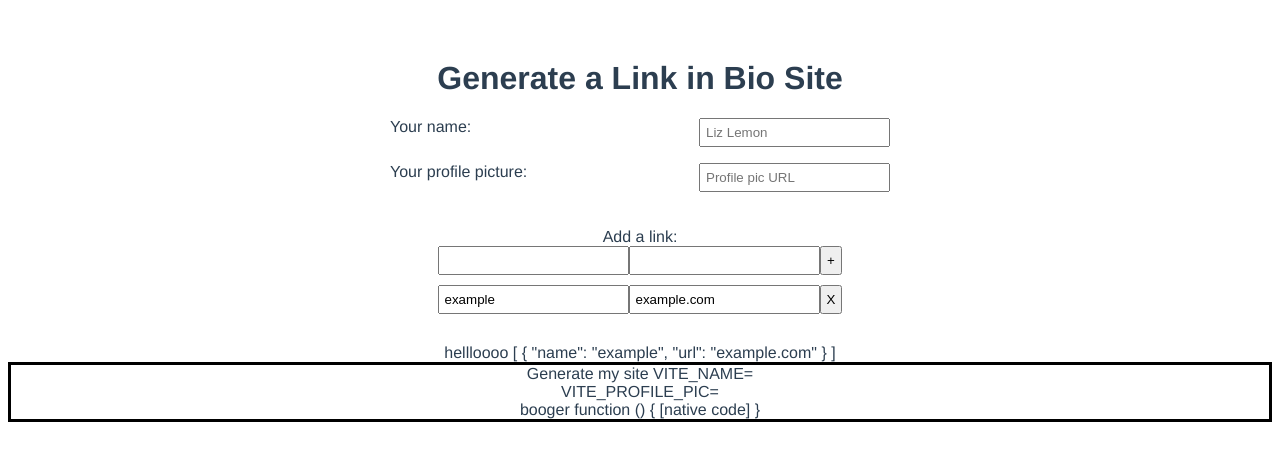
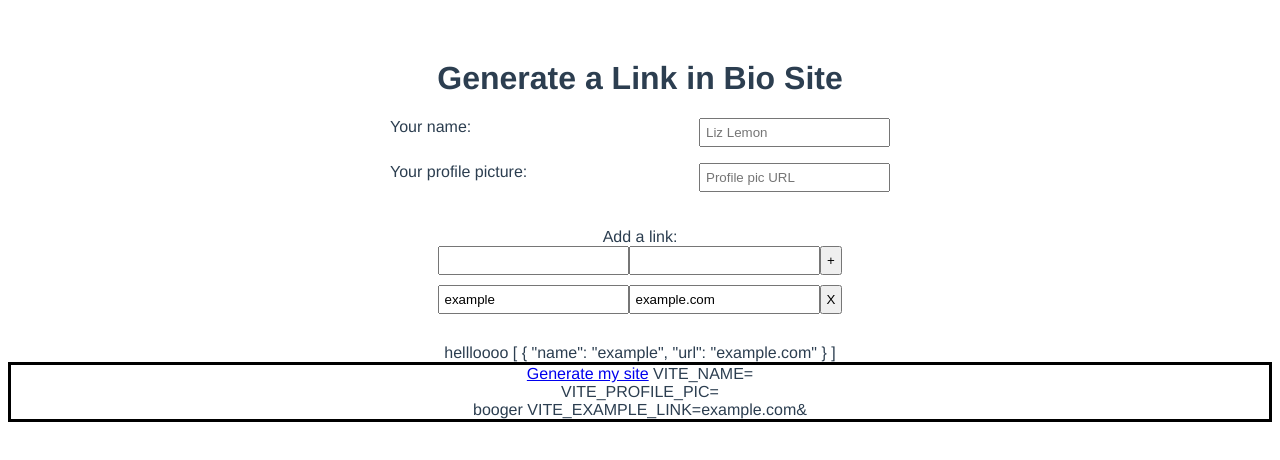
Before and after one commit to cassidoo/link-in-bio-generator, a Vue app: page / in a window 1280 px wide. Shown: the top 460 px of the page. Built offline with nearby package versions, Linux system fonts and the light colour scheme.

Commit message:
Start link generation

```diff
--- a/src/components/GenerateButton.vue
+++ b/src/components/GenerateButton.vue
@@ -1,11 +1,12 @@
 <template>
   <div class="generate-button">
-    <a>Generate my site</a>
+    <a :href="siteLink">Generate my site</a>
+
     VITE_NAME={{ name }} <br />
     VITE_PROFILE_PIC={{ propic }}
     <br />
     booger
-    {{ convertListOfLinks }}
+    {{ convertListOfLinks() }}
   </div>
 </template>
 
@@ -23,13 +24,26 @@ export default {
     },
     convertListOfLinks() {
       let linkString = ''
-      console.log(this.list)
 
       this.list.forEach((l) => {
-        linkString += `${convertLink(l.name)}=${l.url}&`
+        linkString += `${this.convertLink(l.name)}=${l.url}&`
       })
 
       return linkString
+    },
+  },
+  computed: {
+    siteLink() {
+      return (
+        'https://app.netlify.com/start/deploy?repository=https://github.com/cassidoo/link-in-bio-template#' +
+        'VITE_NAME=' +
+        this.name +
+        '&' +
+        'VITE_PROFILE_PIC=' +
+        this.propic +
+        '&' +
+        this.convertListToLinks
+      )
     },
   },
 }
```
